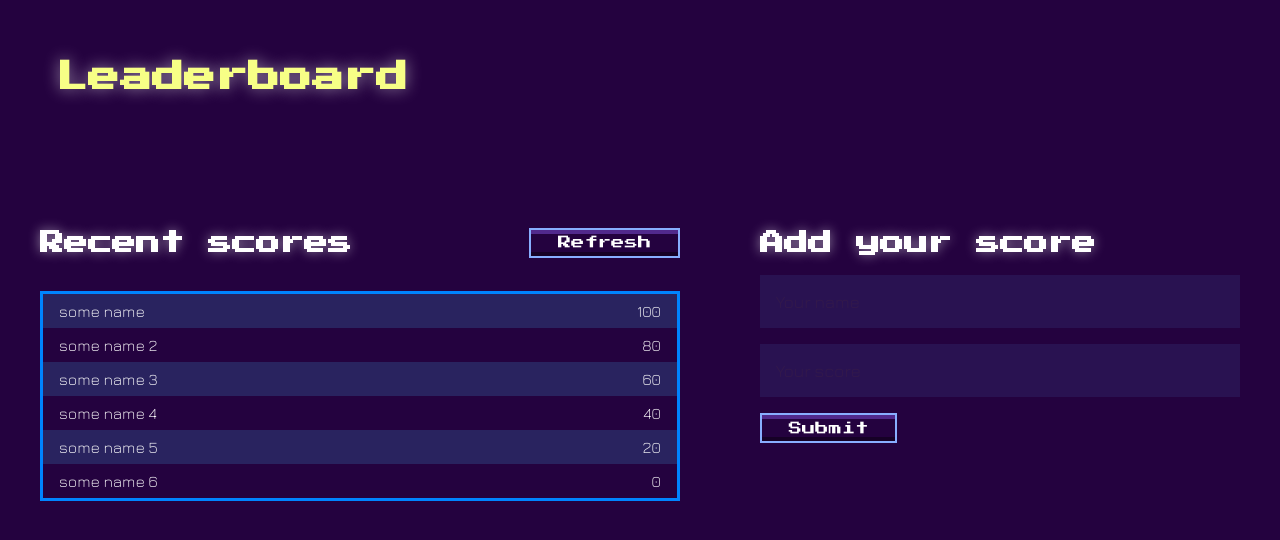
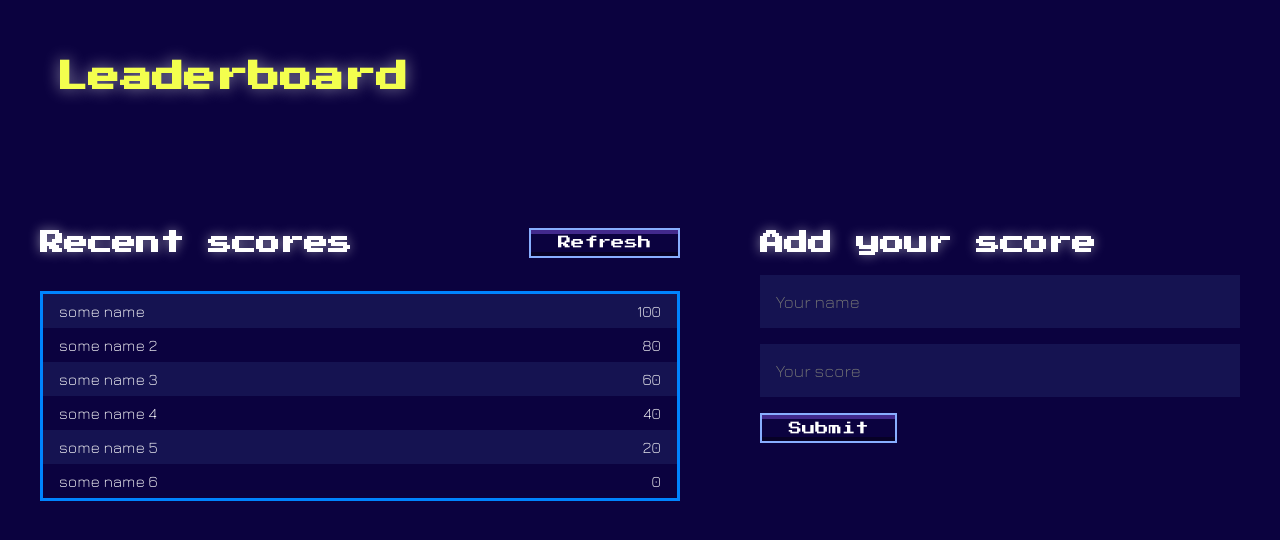
Before and after one commit to Trictonicmp/Leaderboard, a website built with webpack: page public/index.html in a window 1280 px wide. Built offline with nearby package versions, Linux system fonts and the light colour scheme.

Commit message:
Change color scheme

```diff
--- a/src/css/main.css
+++ b/src/css/main.css
@@ -1,7 +1,7 @@
 @import url('https://fonts.googleapis.com/css2?family=Jura:wght@300&family=Press+Start+2P&display=swap');
 
 body {
-  background-color: rgb(36, 2, 63);
+  background-color: rgb(11, 2, 63);
 }
 
 h1,
@@ -13,7 +13,7 @@ h2 {
 }
 
 h1 {
-  color: rgb(247, 255, 134);
+  color: rgb(243, 255, 78);
 }
 
 main {
@@ -60,7 +60,7 @@ main section ul li {
   display: flex;
   justify-content: space-between;
   padding: 0.5em 1em;
-  background-color: rgb(36, 2, 63);
+  background-color: rgb(11, 2, 63);
   box-shadow: 0 0 0 0 rgba(0, 0, 0, 0);
   transition:
     0.1s transform ease-in,
@@ -73,7 +73,7 @@ main section ul li:hover {
 }
 
 main section ul li:nth-child(odd) {
-  background-color: rgb(41, 35, 95);
+  background-color: #151351;
 }
 
 main aside {
@@ -96,18 +96,17 @@ main aside form input {
   width: 100%;
   font-size: 1.1em;
   padding: 0.8em;
-  border: 2px solid rgb(63, 85, 155);
+  border: 2px solid #151351;
   font-family: 'Jura', sans-serif;
   color: white;
-  background-color: rgb(63, 85, 155);
-  opacity: 0.2;
+  background-color: #151351;
   transition:
     0.1s opacity ease-in,
     0.1s border-color ease-in;
 }
 
 main aside form input:hover {
-  opacity: 0.5;
+  background-color: rgba(33, 64, 163, 0.5);
 }
 
 main aside form input:focus {
```
